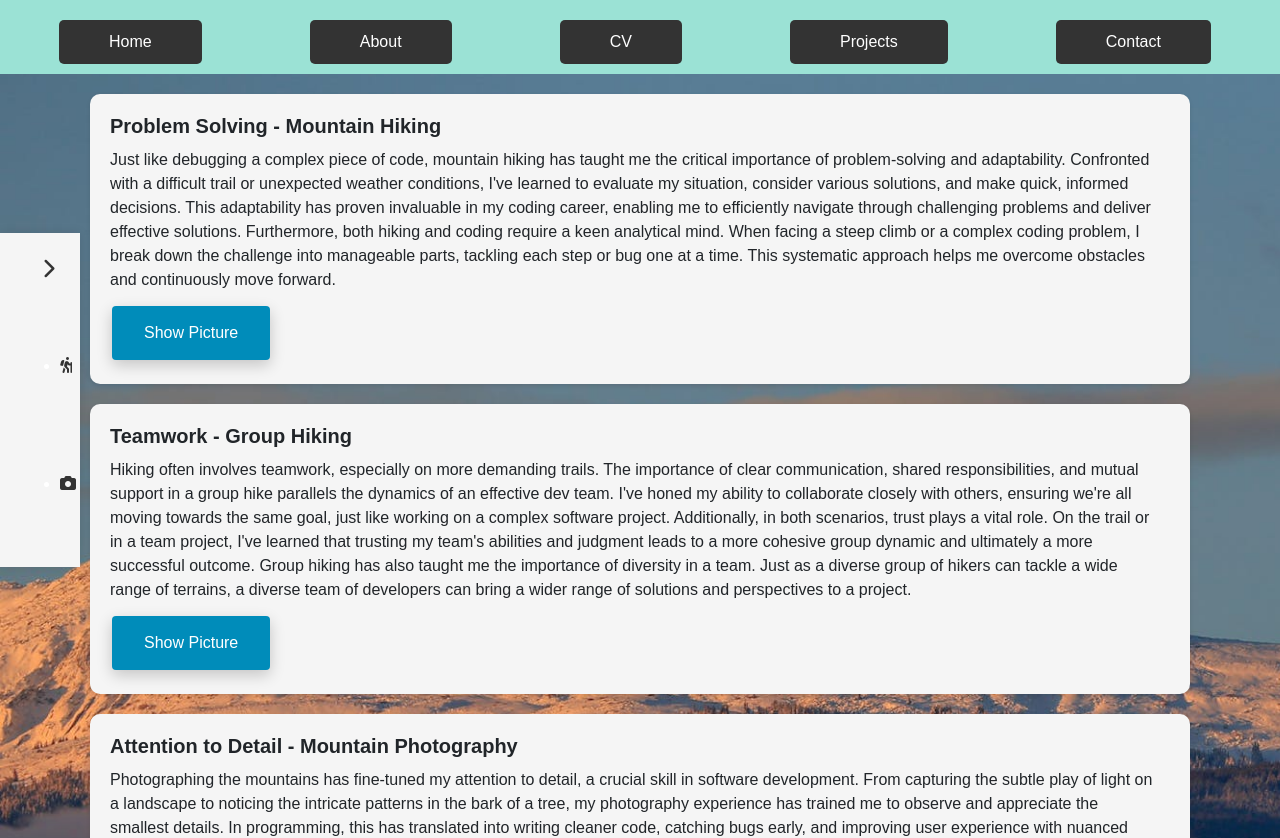
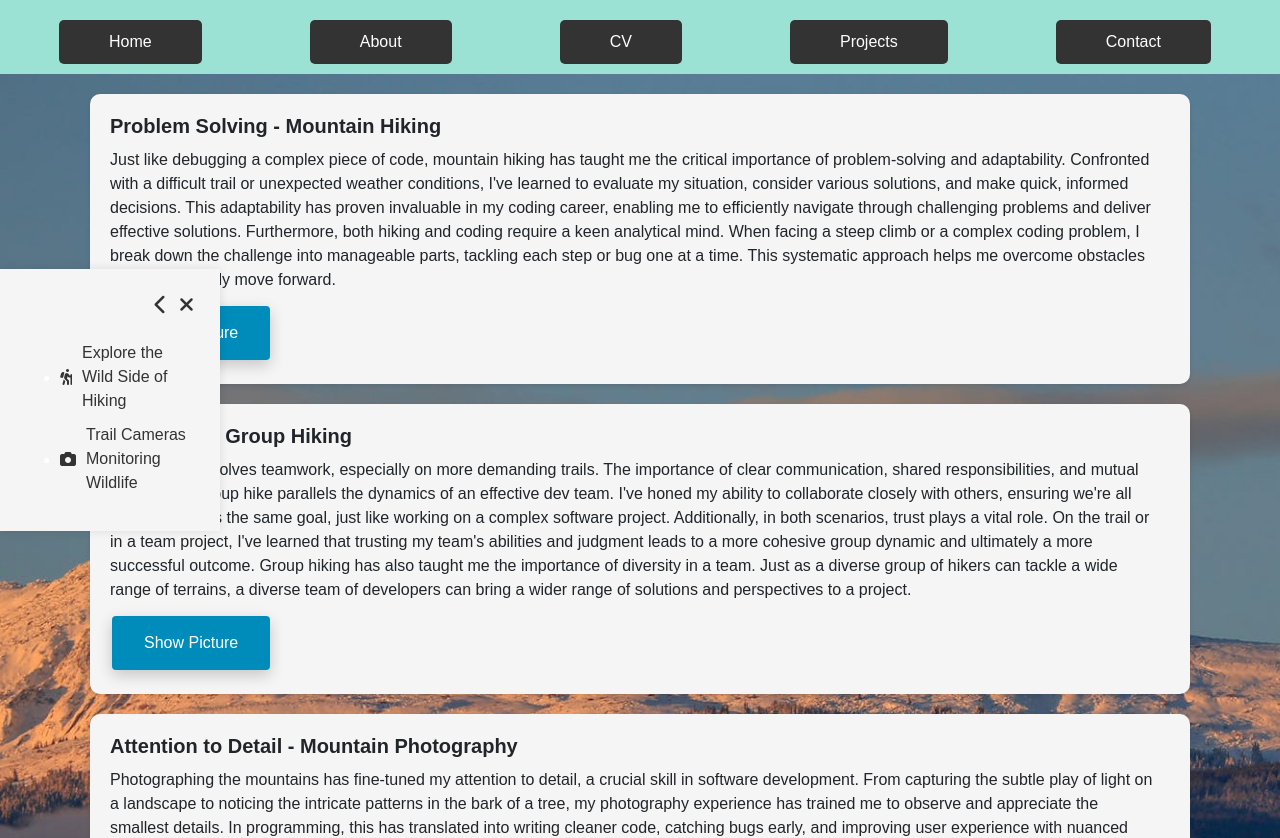
Before and after one commit to peter1998/Tech-Voyager, a SvelteKit app: page /hobby in a window 1280 px wide. Shown: the top 838 px of the page. Built offline with nearby package versions, Linux system fonts and the light colour scheme; a small style sheet from the web is missing.

Commit message:
[C] Updating Sidebar options and contrasts

```diff
--- a/src/routes/hobby/+page.svelte
+++ b/src/routes/hobby/+page.svelte
@@ -17,7 +17,7 @@
 	let ciconia_nigra = '/images/Sucess/ciconia_nigra.jpg';
 	let real_ciconia = '/images/Sucess/real_ciconia.jpg';
 	let orel = '/images/Sucess/orel.jpg';
-	let plato = '../../../public/images/Sucess/plato.JPG';
+	let plato = '/images/Sucess/beli_vruh.jpg';
 
 	let rusamski_livadi = '/images/Sucess/rusamski_livadi.jpg';
 	let beli_vruh = '/images/Sucess/beli_vruh.jpg';
--- a/src/routes/sidebar/Sidebar.svelte
+++ b/src/routes/sidebar/Sidebar.svelte
@@ -2,10 +2,19 @@
 	import { goto } from '$app/navigation';
 	import '@fortawesome/fontawesome-free/css/all.css';
 
-	let isSidebarOpen = false; // Set the initial state to closed
+	let isSidebarOpen = true; // Set the initial state to open
+	let isSidebarHidden = false; // Set the initial state to not hidden
 
 	function toggleSidebar() {
 		isSidebarOpen = !isSidebarOpen;
+	}
+
+	function hideSidebar() {
+		isSidebarHidden = true;
+	}
+
+	function showSidebar() {
+		isSidebarHidden = false;
 	}
 
 	function navigateTo(route: string) {
@@ -14,13 +23,15 @@
 	}
 
 	$: sidebarIcon = isSidebarOpen ? 'fas fa-chevron-left' : 'fas fa-chevron-right';
-	$: sidebarIconStyle = isSidebarOpen ? 'expanded' : 'collapsed';
 </script>
 
-<div class="sidebar-container" class:collapsed={!isSidebarOpen}>
+<div class="sidebar-container" class:collapsed={!isSidebarOpen} class:hidden={isSidebarHidden}>
 	<div class="sidebar-header">
 		<button class="toggle-button" on:click={toggleSidebar}>
 			<i class={sidebarIcon} />
+		</button>
+		<button class="hide-button" on:click={hideSidebar}>
+			<i class="fas fa-times" />
 		</button>
 	</div>
 
@@ -44,6 +55,10 @@
 		</ul>
 	</nav>
 </div>
+
+<button class="show-button" on:click={showSidebar} class:hidden={!isSidebarHidden}>
+	<i class="fas fa-bars" />
+</button>
 
 <style>
 	/* Add some styles to make the sidebar visible */
@@ -84,7 +99,9 @@
 		transition: color 0.3s ease;
 	}
 
-	a:hover {
+	.sidebar-container:hover a,
+	.sidebar-container:hover .toggle-button,
+	.sidebar-container:hover .show-button {
 		color: #fff;
 	}
 
@@ -130,4 +147,37 @@
 	.fa-camera {
 		margin-right: 10px; /* Add right margin for spacing */
 	}
+
+	.hidden {
+		display: none;
+	}
+
+	.hide-button {
+		background: none;
+		border: none;
+		cursor: pointer;
+		font-size: 20px;
+		color: #333;
+		transition: color 0.3s ease;
+	}
+
+	.hide-button:hover {
+		color: #ff0000;
+	}
+
+	.show-button {
+		position: fixed;
+		left: 0;
+		top: 28%;
+		background-color: #f5f5f5;
+		border: none;
+		color: #333;
+		padding: 10px;
+		cursor: pointer;
+		z-index: 1000;
+	}
+
+	.show-button:hover {
+		color: green;
+	}
 </style>
```
